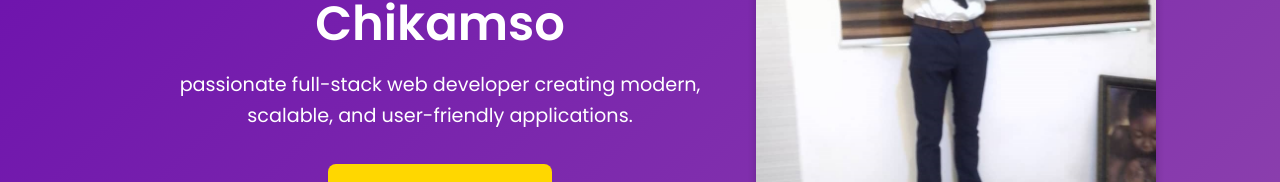
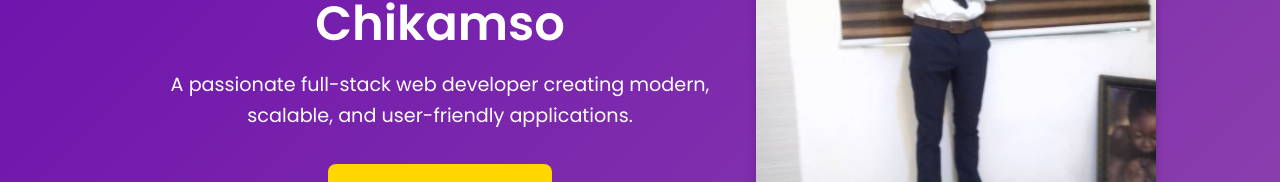
Before and after one commit to ChikamsoChidebe/react, a React (Vite) app: page / in a window 1280 px wide. Shown: the part 375-557 px from the top of the page. Built offline with nearby package versions, Linux system fonts and the light colour scheme.

Commit message:
My Portfolio

```diff
--- a/src/App.jsx
+++ b/src/App.jsx
@@ -158,7 +158,7 @@ function App() {
       <section className="landing fade-in">
         <div className="landing-content">
           <h1>Hi, I'm Chidebe Chikamso</h1>
-          <p> passionate full-stack web developer creating modern, scalable, and user-friendly applications.</p>
+          <p>A passionate full-stack web developer creating modern, scalable, and user-friendly applications.</p>
           <button className="cta-button">Explore My Work</button>
         </div>
         <div className="landing-visual">
```
